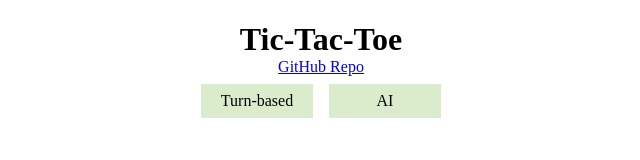
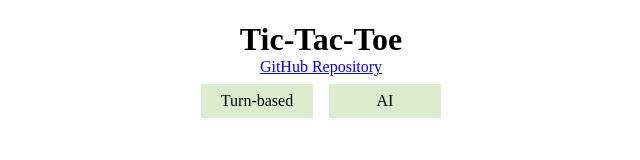
Before and after one commit to JonathanCTran/ai-tic-tac-toe, an Angular app: page / in a window 1280 px wide. Shown: the top 160 px of the page, without its empty margins (319-959 px from the left). Built offline with nearby package versions, Linux system fonts and the light colour scheme.

Commit message:
Update app.component.ts

```diff
--- a/src/app/app.component.ts
+++ b/src/app/app.component.ts
@@ -10,7 +10,7 @@ import { Component } from '@angular/core';
         target="_blank"
         rel="noopener"
       >
-        GitHub Repo
+        GitHub Repository
       </a>
       <nav style="margin-top: 0.5rem;">
         <a routerLink="turn-based" routerLinkActive="active">Turn-based</a>
```
